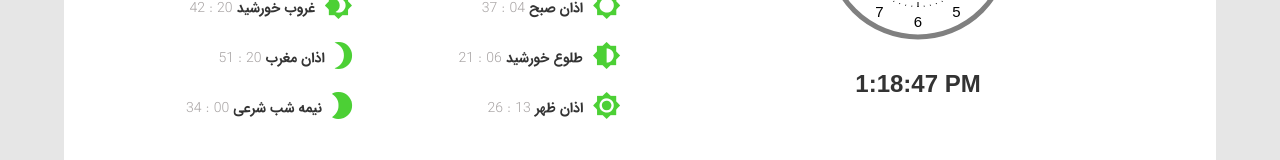
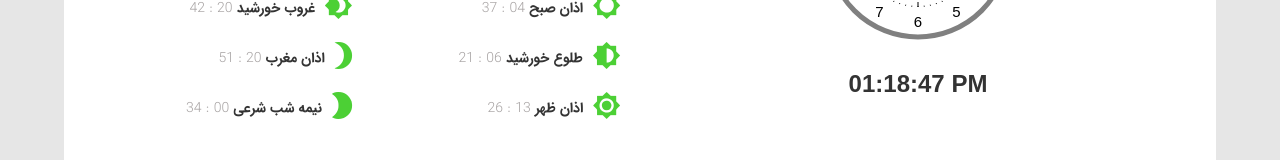
Before and after one commit to theoraVilderson/timeir-surface-clone, a React (Create React App) app: page / in a window 1280 px wide. Shown: the part 443-603 px from the top of the page. Built offline with nearby package versions, Linux system fonts and the light colour scheme.

Commit message:
fix small bugs footer color clock pm Problem

```diff
--- a/src/App.css
+++ b/src/App.css
@@ -58,6 +58,7 @@ html {
   --header-bg-color: var(--primary);
   --header-color: var(--text-light);
   --header-right-bg-color: var(--secondary);
+  --header-right-color: var(--text-light);
   --mainDate-bg-color: var(--bg-level-4);
   --dateBox-weekDays-bg-color: #404548;
   --dateBox-weekDays-color: #fff;
@@ -148,6 +149,7 @@ body {
   --header-bg-color: var(--primary);
   --header-color: var(--text-light);
   --header-right-bg-color: var(--secondary);
+  --header-right-color: var(--text-light);
   --mainDate-bg-color: var(--bg-level-4);
   --dateBox-weekDays-bg-color: #404548;
   --dateBox-weekDays-color: #fff;
--- a/src/components/Footer.css
+++ b/src/components/Footer.css
@@ -21,6 +21,7 @@ footer a {
   padding: 10px 15px;
   text-decoration: none;
   font-size: 14px;
+  transition: 0.3s;
 }
 .footer__link:not(.footer__linkDotIgnre)::before {
   content: "";
@@ -31,6 +32,9 @@ footer a {
   position: absolute;
   right: -7px;
   border-radius: 50%;
+}
+.footer__link:hover {
+  color: var(--primary);
 }
 footer p {
   color: white;
--- a/src/components/TimeirClock.jsx
+++ b/src/components/TimeirClock.jsx
@@ -4,10 +4,15 @@ function TimeirClock({ date: userDate, amPm = false, ...props }) {
   const canvasRef = useRef(null);
   const canvas = <canvas ref={canvasRef} width={200} height={200} />;
   const [date, setDate] = useState(userDate);
+  const [realSec, realMin, realHour] = [
+    date.getSeconds(),
+    date.getMinutes(),
+    date.getHours(),
+  ];
   const [sec, min, hour] = [
-    ("0" + date.getSeconds()).slice(-2),
-    ("0" + date.getMinutes()).slice(-2),
-    ("0" + date.getHours()).slice(-2),
+    ("0" + realSec).slice(-2),
+    ("0" + realMin).slice(-2),
+    ("0" + (realHour % (amPm ? 12 : 24))).slice(-2),
   ];
   useEffect(() => {
     function onTick(date) {
@@ -16,17 +21,16 @@ function TimeirClock({ date: userDate, amPm = false, ...props }) {
     const clock = new Clock({
       element: canvasRef.current,
       onTick,
-      time: userDate,
+      time: userDate, //yo can use optional Date
     });
     clock.startClock();
-  }, [userDate]);
+  }, []);
   return (
     <div {...props} style={{ width: "200px", fontFamily: "sans-serif" }}>
       {canvas}
       <div>
         <h2 style={{ textAlign: "center" }}>
-          {amPm ? (hour > 12 ? hour % 12 : hour) : hour}:{min}:{sec}{" "}
-          {amPm && (hour < 12 ? "AM" : "PM")}
+          {hour}:{min}:{sec} {amPm && (realHour >= 12 ? "PM" : "AM")}
         </h2>
       </div>
     </div>
--- a/src/components/timerClock.js
+++ b/src/components/timerClock.js
@@ -79,6 +79,7 @@ class TimeirClock {
   }) {
     this.canvas = element;
     this.userTime = !time ? null : new Date(time);
+    this.startPointDate = new Date();
     this.onTick = onTick;
     this.onTock = onTock;
     this.init();
@@ -462,12 +463,10 @@ class TimeirClock {
   drawClock(date = new Date()) {
     if (this.id !== this.canvas.getAttribute("data-timerclock"))
       return this.stopClock();
-    date = this.currentTime = this.userTime
-      ? new Date(
-          +(this.currentTime ?? this.userTime) +
-            (this.currentTime != null ? 1000 : 0)
-        )
-      : date;
+    const currentPointDate = new Date();
+    const betweenPointTime = +currentPointDate - +this.startPointDate;
+
+    date = this.userTime ? new Date(+this.userTime + betweenPointTime) : date;
     this.onTick(date);
     const ctx = this.ctx;
 
@@ -489,7 +488,6 @@ class TimeirClock {
       ctx,
       date,
     };
-
     this.createClockBoarderCover(info);
     this.createClockBoarder(info);
 
@@ -503,6 +501,7 @@ class TimeirClock {
     this.createCentralDot(info);
     // create TimePointers
     this.createTimePointers(info);
+
     this.onTock(date);
   }
 }
```
